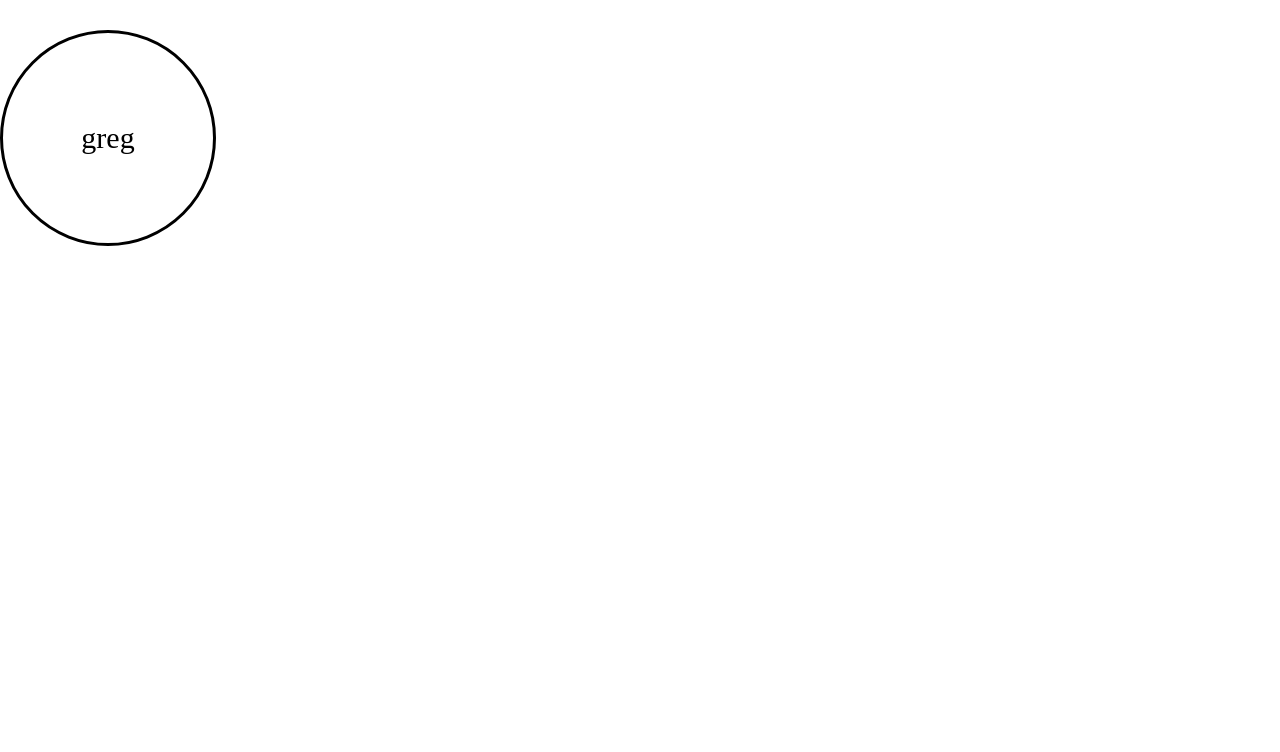
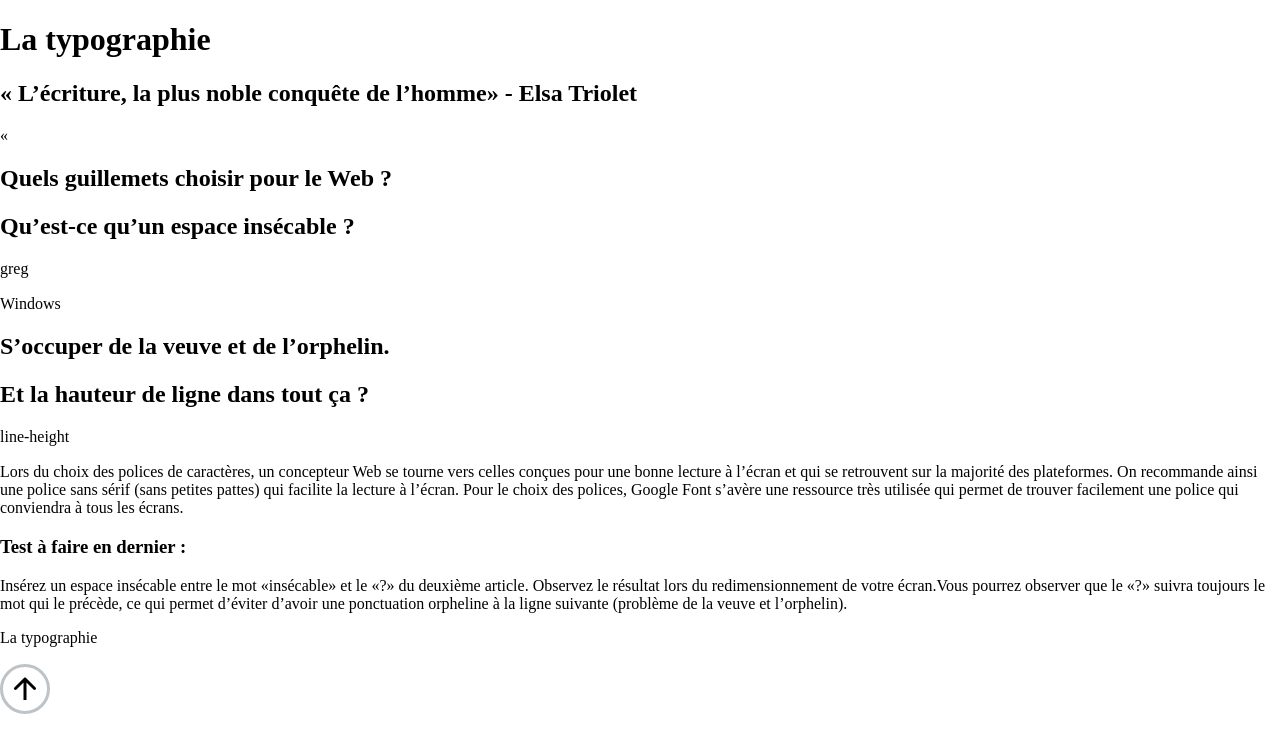
Before and after one commit to JulienBou07/S04, a plain HTML site: page index.html in a window 1280 px wide. Drawn offline with Linux system fonts and the light colour scheme.

Commit message:
fin hmtl

```diff
--- a/index.html
+++ b/index.html
@@ -8,7 +8,76 @@
     <title>La typographie</title>
 </head>
 <body>
+    <header id="header">
+        <div class="wrapper">
+            <h1>La typographie</h1>
+        </div>
+    </header>
 
-    <p class="circle">greg</p>
+    <section class="citation">
+        <div class="wrapper">
+
+                <article class="quote">
+                    <div>
+                        <h2>« L’écriture, la plus noble conquête de l’homme» - Elsa Triolet</h2>
+                    </div>
+                </article>
+
+        </div>
+    </section>
+
+    <section class="contenu">
+        <div class="wrapper">
+
+                <article class="espace">
+                    <div>
+                        <p>«</p>
+                        <h2>Quels guillemets choisir pour le Web ?</h2>
+
+                    </div>
+                </article>
+
+                <article class="espace">
+                    <div>
+                        <h2>Qu’est-ce qu’un espace insécable ?</h2>
+                        <p>greg</p>
+                    </div>
+                </article>
+
+                <article class="windows">
+                    <div>
+                         <p>Windows</p>
+                        <h2>S’occuper de la veuve et de l’orphelin.</h2>
+                    </div>
+                </article>
+
+                <article class="lineheight">
+                    <div>
+                        <h2>Et la hauteur de ligne dans tout ça ?</h2>
+                        <p>line-height</p>
+                    </div>
+                </article>
+
+                <aside>
+                    <div>
+                        <p>Lors du choix des polices de caractères, un concepteur Web se tourne vers celles conçues pour une bonne lecture à l’écran et qui se retrouvent sur la majorité des plateformes. On recommande ainsi une police sans sérif (sans petites pattes) qui facilite la lecture à l’écran. Pour le choix des polices, Google Font s’avère une ressource très utilisée qui permet de trouver facilement une police qui conviendra à tous les écrans.</p>
+                        <div class="greg">
+                            <h3>Test à faire en dernier :</h3>
+                            <p>Insérez un espace insécable entre le mot «insécable» et le «?» du deuxième article. Observez le résultat lors du  redimensionnement de votre écran.Vous pourrez observer que le «?» suivra toujours le mot qui le précède, ce qui permet d’éviter d’avoir une ponctuation orpheline à la ligne suivante (problème de la veuve et l’orphelin).</p>
+                        </div>
+                    </div>
+                </aside>
+        </div>
+    </section>
+
+    <footer>
+        <div class="wrapper">
+             <p>La typographie</p>
+             <a href="#header"><img src="img/greg.svg" alt=""></a>
+        </div>
+    </footer>
+
+
+    <!-- <p class="circle">greg</p> -->
 </body>
 </html>
```
Also changed, not shown: img/greg.svg (added).
